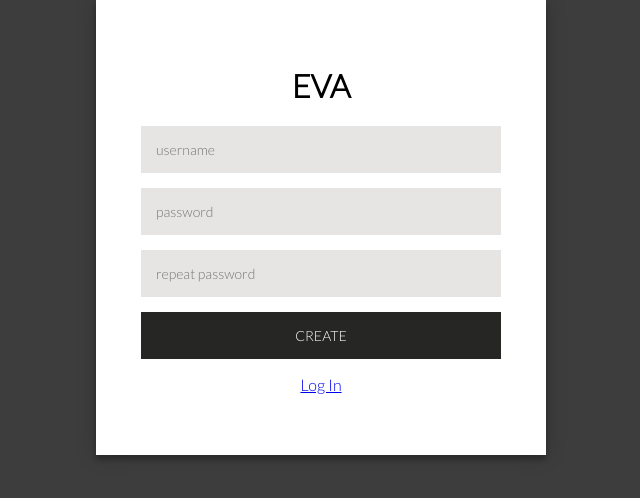
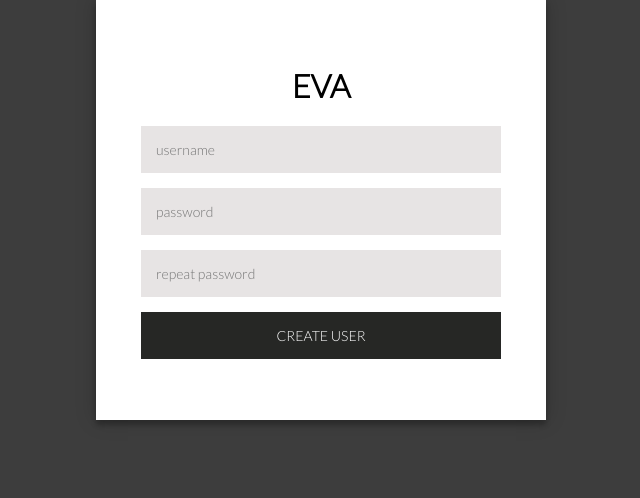
Before and after one commit to algrit/EVA2, a Django app: page /users/register/ in a window 1280 px wide. Shown: the part 135-633 px from the top of the page, without its empty margins (294-934 px from the left). Run offline with Django 4.2, Linux system fonts and the light colour scheme.

Commit message:
register.html works

```diff
--- a/users/templates/registration/register.html
+++ b/users/templates/registration/register.html
@@ -1,7 +1,5 @@
 {% load static %}
 <link rel="stylesheet" type="text/css" href="{% static 'css/login.css' %}">
-
-
 
 <div class="login">
     <div class="form">
@@ -9,11 +7,9 @@
         <form class="login-form" method="post">
             {% csrf_token %}
             <input type="text" placeholder="username" name="username">
-            <input type="password" placeholder="password" name="password" >
+            <input type="password" placeholder="password" name="password1" >
             <input type="password" placeholder="repeat password" name="password2">
-
-            <button type="submit">Create</button>
-            <p><a href="#">Log In</a></p>
+            <button type="submit">Create user</button>
         </form>
     </div>
 </div>
```
